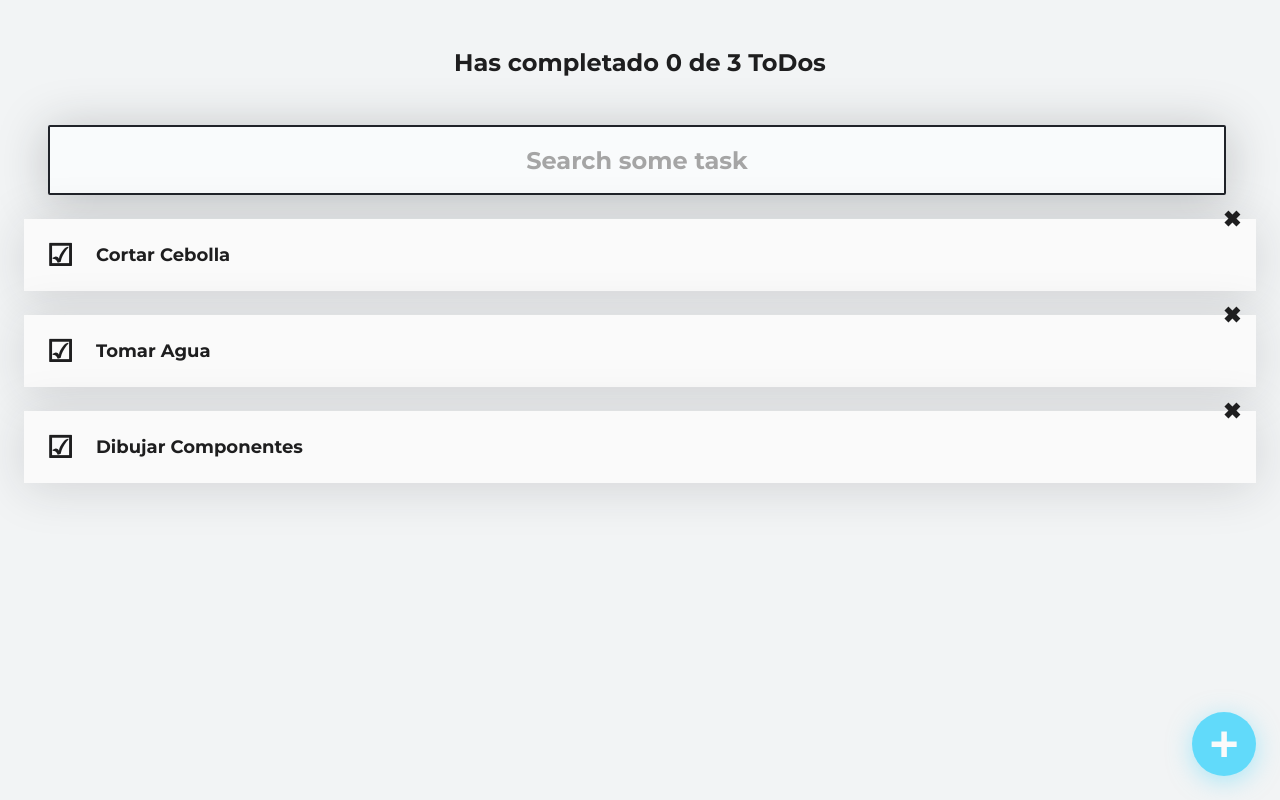
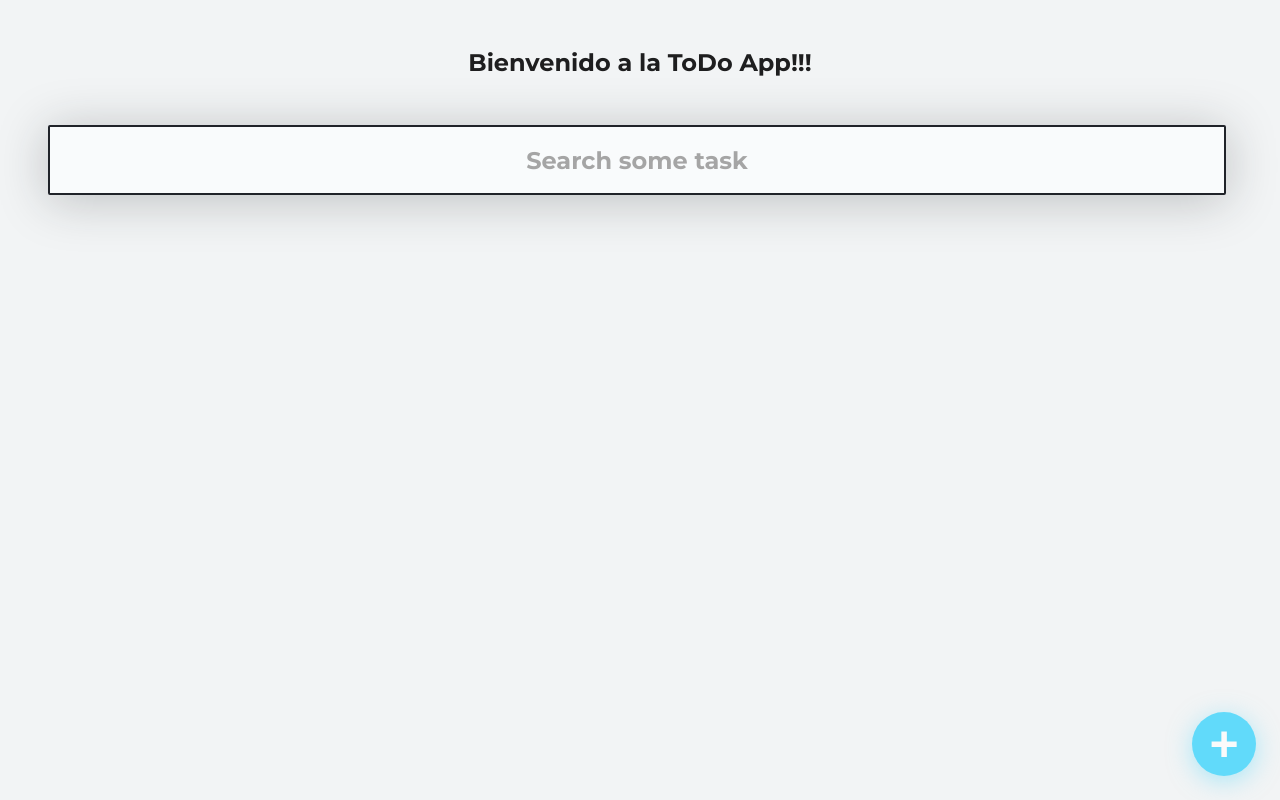
Before and after one commit to JesusPlasencia/react-introduction-platzi, a React (Vite) app in the folder 00-introduction/: page / in a window 1280 px wide. Built offline with nearby package versions, Linux system fonts and the light colour scheme.

Commit message:
feat: LocalStorage persistency

```diff
--- a/00-introduction/src/app/App.jsx
+++ b/00-introduction/src/app/App.jsx
@@ -4,29 +4,13 @@ import { ToDoSearch } from '../components/ToDoSearch/ToDoSearch'
 import { ToDoList } from '../components/ToDoList/ToDoList'
 import { ToDoItem } from '../components/ToDoItem/ToDoItem'
 import { CreateToDoItem } from '../components/CreateToDoItem/CreateToDoItem'
-import { useState } from 'react'
-
-const ToDos = [
-  {
-    id: 1,
-    text: "Cortar Cebolla",
-    isCompleted: false
-  },
-  {
-    id: 2,
-    text: "Tomar Agua",
-    isCompleted: false
-  },
-  {
-    id: 3,
-    text: "Dibujar Componentes",
-    isCompleted: false
-  }
-]
+import { useState, useEffect } from 'react'
+import useLocalStorage from '../hooks/useLocalStorage'
 
 export const App = () => {
 
-  const [todos, setTodos] = useState(ToDos)
+  const [todos, savedTodos] = useLocalStorage("TODOS_V1", [])
+
   const [search, setSearch] = useState("")
 
   const completedTodos = todos.filter(item => item.isCompleted).length
@@ -46,15 +30,14 @@ export const App = () => {
     let currentState = todos[todoIndex].isCompleted
     let newTodos = [...todos];
     newTodos[todoIndex].isCompleted= !currentState
-
-    setTodos(newTodos)
+    savedTodos(newTodos)
   }
 
   const deleteTodos = (text) => {
     const todoIndex = todos.findIndex(todo => todo.text === text)
     let newTodos = [...todos]
     newTodos.splice(todoIndex, 1);
-    setTodos(newTodos)
+    savedTodos(newTodos)
   }
 
   return (
--- /dev/null
+++ b/00-introduction/src/hooks/index.js
@@ -0,0 +1,3 @@
+import useLocalStorage from './useLocalStorage';
+
+export default useLocalStorage
--- /dev/null
+++ b/00-introduction/src/hooks/useLocalStorage.js
@@ -0,0 +1,30 @@
+import React, { useState } from "react"
+
+const useLocalStorage = (keyLocal, initialValue) => {
+
+    const LOCAL_KEY = keyLocal
+
+    const localStorageTodos = localStorage.getItem(LOCAL_KEY)
+    let parsedTodos;
+
+    if (!localStorageTodos) {
+        localStorage.setItem(LOCAL_KEY, JSON.stringify(initialValue))
+        parsedTodos = []
+    } else {
+        parsedTodos = JSON.parse(localStorageTodos)
+    }
+
+    const [todos, setTodos] = useState(parsedTodos)
+
+    const savedTodos = (arrayTodos) => {
+        setTodos(arrayTodos)
+        localStorage.setItem(LOCAL_KEY, JSON.stringify(arrayTodos))
+    }
+
+    return [
+        todos,
+        savedTodos
+    ]
+}
+
+export default useLocalStorage
--- a/00-introduction/src/main.jsx
+++ b/00-introduction/src/main.jsx
@@ -6,7 +6,5 @@ import './index.css'
 const root = ReactDOM.createRoot(document.getElementById('root'))
 
 root.render(
-  <React.StrictMode>
-    <App/>
-  </React.StrictMode>
+  <App />
 )
```
